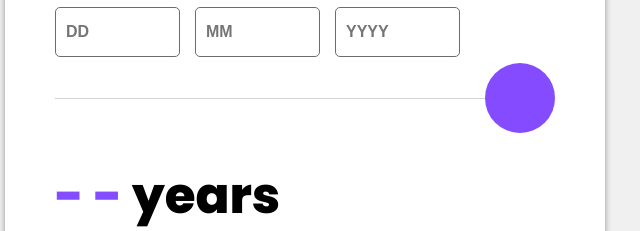
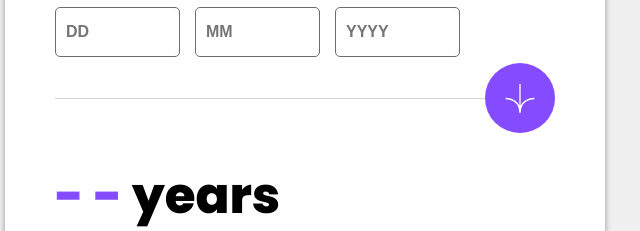
Before and after one commit to ArshiyaASM/age-calculator-app, a plain HTML site: page index.html in a window 1280 px wide. Shown: the part 221-452 px from the top of the page, 335-975 px from the left. Drawn offline with nearby package versions, Linux system fonts and the light colour scheme.

Commit message:
last version

```diff
--- a/style.css
+++ b/style.css
@@ -76,7 +76,7 @@ body {
     background-color: hsl(259, 100%, 65%);
     position: absolute;
     border-radius: 50%;
-    background-image: url("../image/icon-arrow.svg");
+    background-image: url("img/icon-arrow.svg");
     background-size: 30px;
     background-position: center;
     background-repeat: no-repeat;
```
Also changed, not shown: img/icon-arrow.svg (added).
